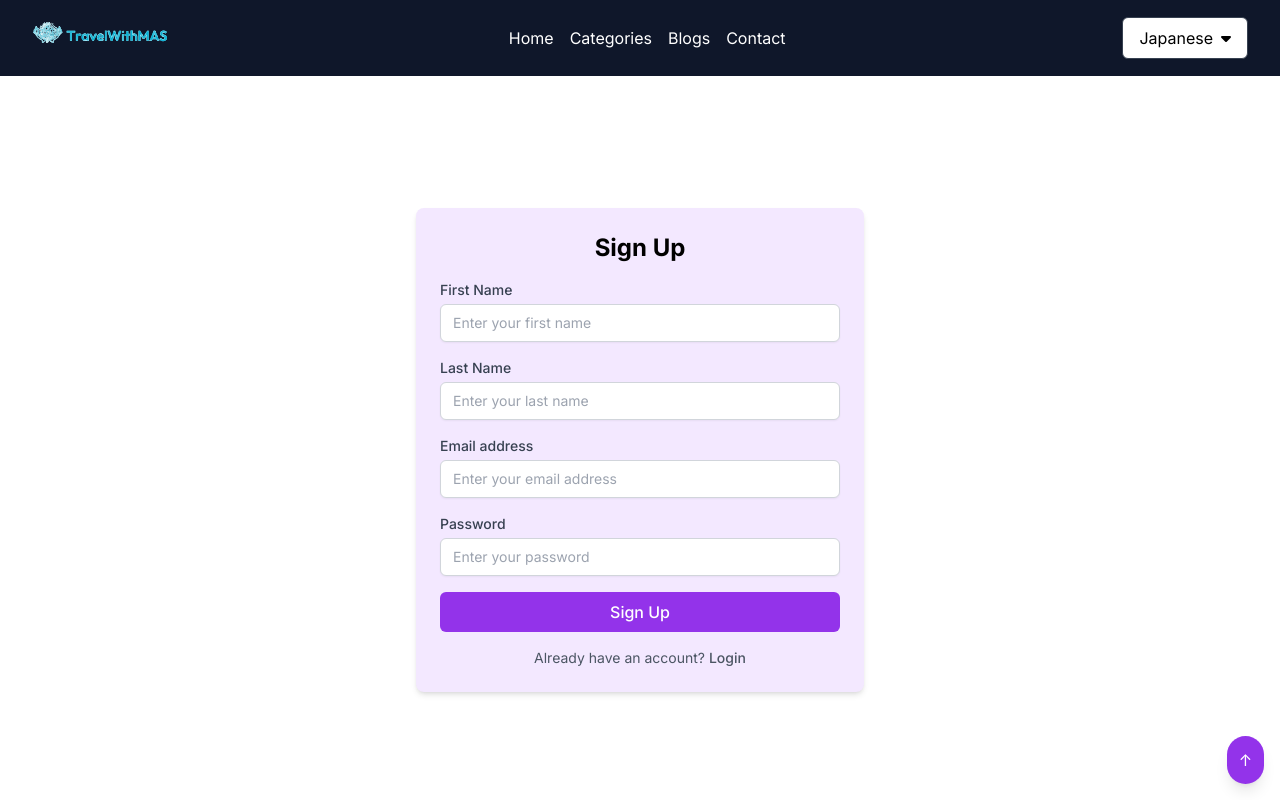
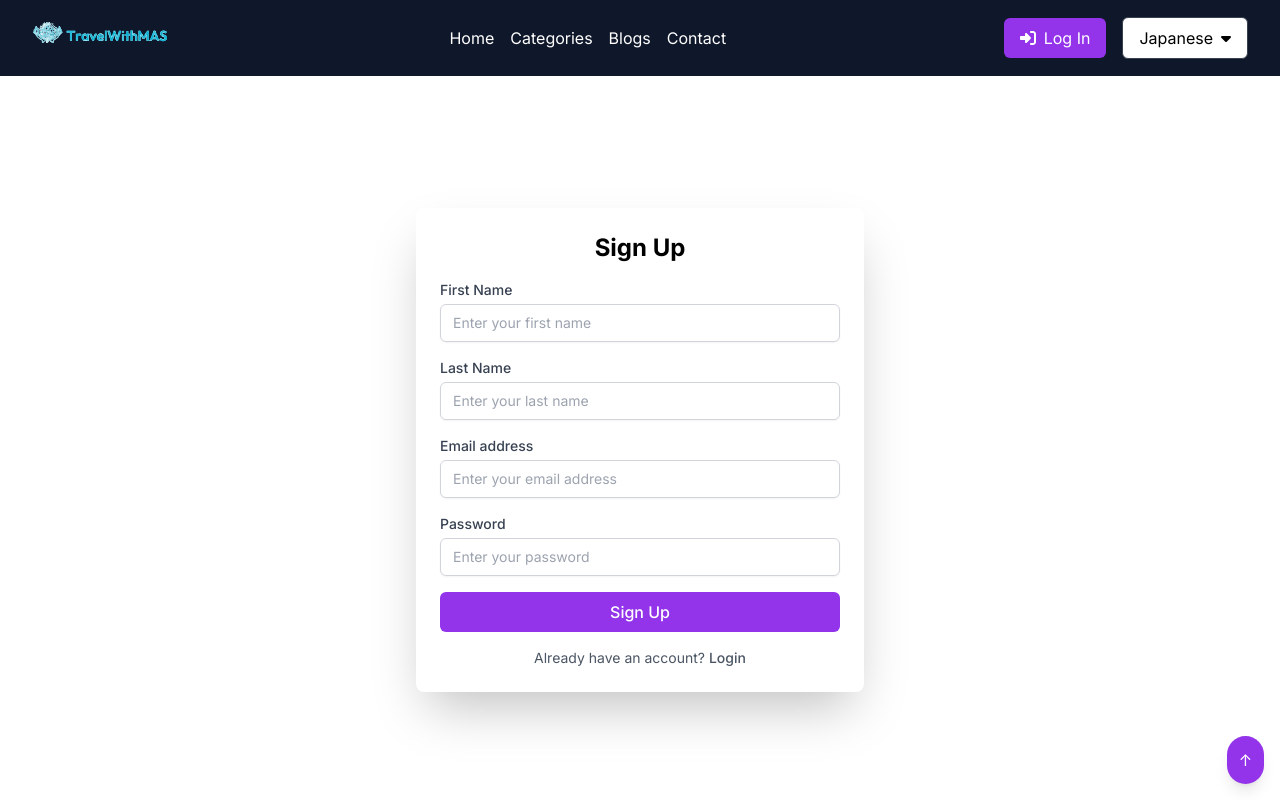
Before and after one commit to iaffansheikh21/ListCo, a Next.js app: page /SignUp in a window 1280 px wide. Shown: the top 800 px of the page. Built offline with nearby package versions, Linux system fonts and the light colour scheme.

Commit message:
Login Navbar updated

```diff
--- a/app/SignUp/page.tsx
+++ b/app/SignUp/page.tsx
@@ -7,7 +7,7 @@ const SignupPage: React.FC = () => {
     <div className="min-h-screen flex flex-col">
       <LoginNavbar />
       <div className="flex flex-col items-center justify-center flex-grow bg-white mt-6">
-        <div className="w-full max-w-md p-6 bg-purple-100 rounded-lg shadow-md">
+        <div className="w-full max-w-md p-6 bg-white rounded-lg shadow-2xl">
           <h2 className="text-2xl font-bold text-center text-primary mb-4">Sign Up</h2>
           <form className="space-y-4">
             <div>
--- a/app/components/ContactForm.tsx
+++ b/app/components/ContactForm.tsx
@@ -17,7 +17,7 @@ const ContactForm: React.FC = () => {
           <label htmlFor="comment" className="block text-gray-700">Comment</label>
           <textarea id="comment" className="w-full px-3 py-2 border border-gray-300 rounded-lg h-24"></textarea>
         </div>
-        <button type="submit" className="w-full bg-purple-500 text-white py-2 rounded-lg hover:bg-purple-700 transition duration-500">Send Message</button>
+        <button type="submit" className="w-full bg-purple-600 text-white py-2 rounded-lg hover:bg-purple-900 transition duration-500">Send Message</button>
       </form>
     </div>
   );
--- a/app/components/ContactUs.tsx
+++ b/app/components/ContactUs.tsx
@@ -116,9 +116,9 @@ const ContactForm: React.FC = () => {
     <div className="flex justify-center items-center h-screen bg-white">
       <form
         onSubmit={handleSubmit}
-        className="p-8 rounded-lg shadow-lg w-full max-w-2xl bg-white mt-6"
+        className="p-8 rounded-lg shadow-2xl w-full max-w-2xl bg-white mt-6"
       >
-        <h2 className="text-2xl font-normla mb-6 text-center text-purple-950">Let&apos;s Talk</h2>
+        <h2 className="text-2xl font-bold mb-6 text-center text-black">Let&apos;s Talk</h2>
         <div className="grid grid-cols-1 md:grid-cols-2 gap-4">
           <div className="mb-4">
             <label htmlFor="name" className="block text-gray-700 mb-2">
--- a/app/components/LoginForm.tsx
+++ b/app/components/LoginForm.tsx
@@ -4,7 +4,7 @@ import Link from 'next/link';
 const LoginForm: React.FC = () => {
   return (
       <div className="flex flex-col items-center justify-start flex-grow mt-6">
-        <div className="w-full max-w-md p-6 bg-purple-100 rounded-lg shadow-md">
+        <div className="w-full max-w-md p-6 bg-white rounded-lg shadow-2xl">
           <h2 className="text-2xl font-bold text-center text-primary mb-4">Login</h2>
           <form className="space-y-4">
             <div>
--- a/app/components/LoginNavbar.tsx
+++ b/app/components/LoginNavbar.tsx
@@ -3,12 +3,15 @@ import React, { useState } from "react";
 import Link from "next/link";
 import Image from "next/image";
 import { FontAwesomeIcon } from "@fortawesome/react-fontawesome";
-import { faSearch, faCaretDown, faBars, faTimes } from "@fortawesome/free-solid-svg-icons";
+import { faSignInAlt, faCaretDown, faBars, faTimes } from "@fortawesome/free-solid-svg-icons";
+import { useRouter, usePathname } from "next/navigation";
 
 const LoginNavbar: React.FC = () => {
   const [isMenuOpen, setIsMenuOpen] = useState(false);
   const [showLanguages, setShowLanguages] = useState(false);
   const [selectedLanguage, setSelectedLanguage] = useState("Japanese");
+  const router = useRouter();
+  const pathname = usePathname();
 
   const toggleMenu = () => {
     setIsMenuOpen(!isMenuOpen);
@@ -32,6 +35,10 @@ const LoginNavbar: React.FC = () => {
       default:
         return language;
     }
+  };
+
+  const handleLoginClick = () => {
+    router.push('/LoginPage');
   };
 
   return (
@@ -91,6 +98,15 @@ const LoginNavbar: React.FC = () => {
         </div>
 
         <div className="hidden md:flex items-center space-x-4">
+          {pathname !== '/LoginPage' && (
+            <button
+              className="bg-purple-600 hover:bg-purple-800 transition duration-500 text-white py-2 px-4 rounded-md flex items-center text-sm md:text-base"
+              onClick={handleLoginClick}
+            >
+              <FontAwesomeIcon icon={faSignInAlt} className="mr-2" />
+              Log In
+            </button>
+          )}
           <div className="relative">
             <button
               onClick={toggleLanguages}
@@ -153,6 +169,15 @@ const LoginNavbar: React.FC = () => {
               Contact
             </span>
           </Link>
+          {pathname !== '/LoginPage' && (
+            <button
+              className="bg-purple-600 hover:bg-purple-700 text-white transition duration-500 py-2 px-4 rounded-md flex items-center text-sm md:text-base"
+              onClick={handleLoginClick}
+            >
+              <FontAwesomeIcon icon={faSignInAlt} className="mr-2" />
+              Log In
+            </button>
+          )}
         </div>
       </div>
     </div>
```
